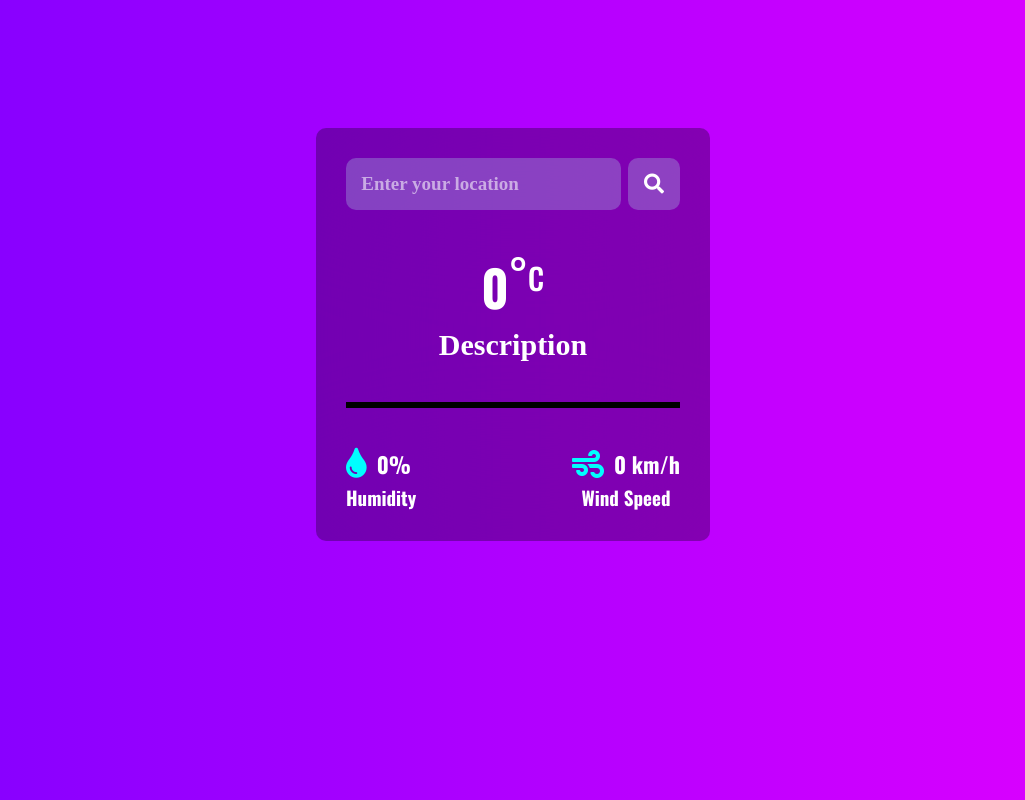
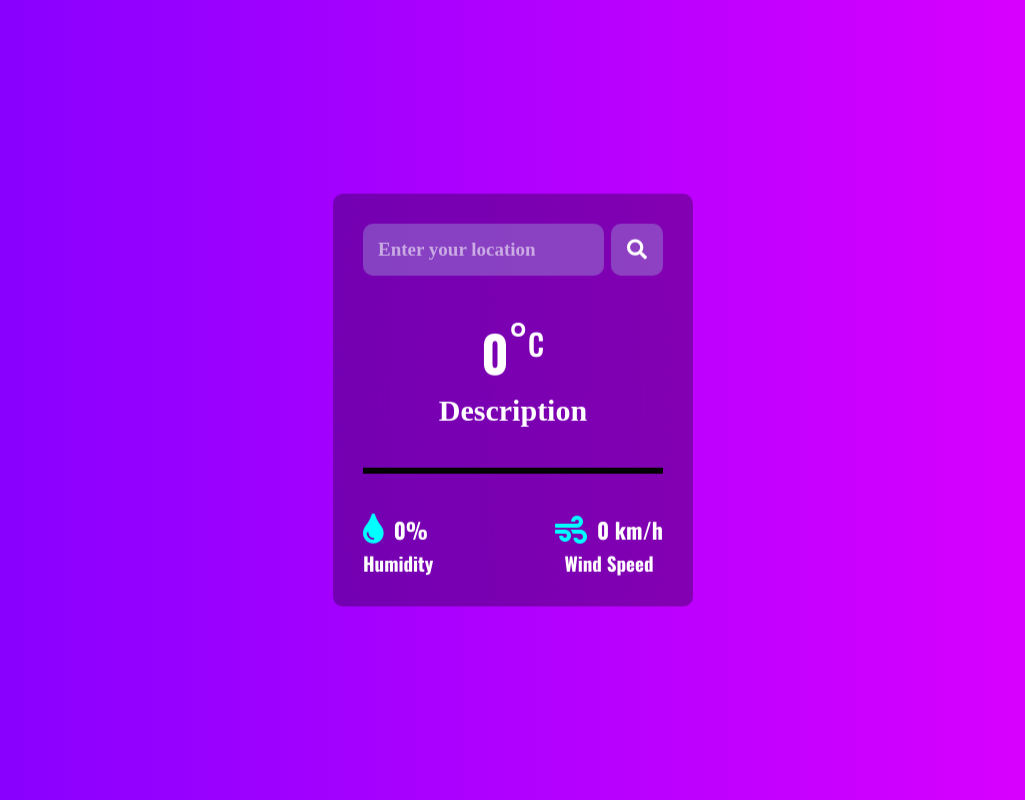
Before and after one commit to harshad57/WeatherApp, a plain HTML site: page index.html in a window 1280 px wide. Shown: the whole page, without its empty margins (127-1152 px from the left). Drawn offline with nearby package versions, Linux system fonts and the light colour scheme.

Commit message:
adjust container

```diff
--- a/src/style.css
+++ b/src/style.css
@@ -4,16 +4,18 @@
         }
 
         body{
-            padding: 0;
+            padding: 8px;
             margin: 0;
             display: flex;
             justify-content: center;
-            align-items: center;
             background-image:linear-gradient(90deg,#7f00ff,#e100ff);
            }
 
         .container{
-            margin-top: 10%;
+            position: absolute;
+            top: 50%;
+            transform: translateY(-50%);
+            width: 300px;
         color:white;
   backdrop-filter:blur(100px);
 background-color:rgba(0,0,0,0.3);
@@ -70,7 +72,7 @@ background: rgba(100,200,230,0.6);
        }
 
        .error{
-        width: 400px;
+        width: 100%;
            display:flex;
            place-items: center;
            justify-content:center;
```
